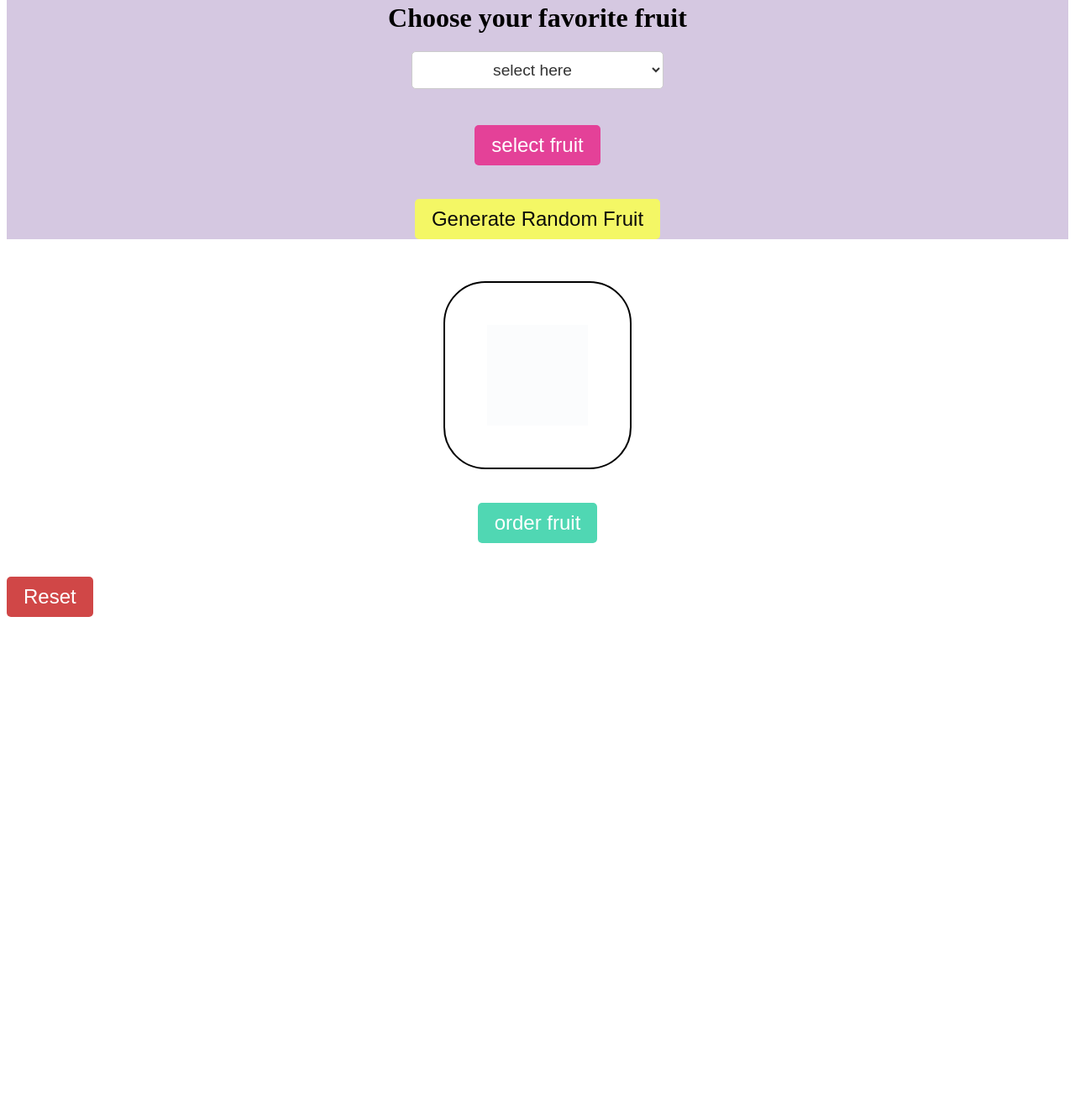
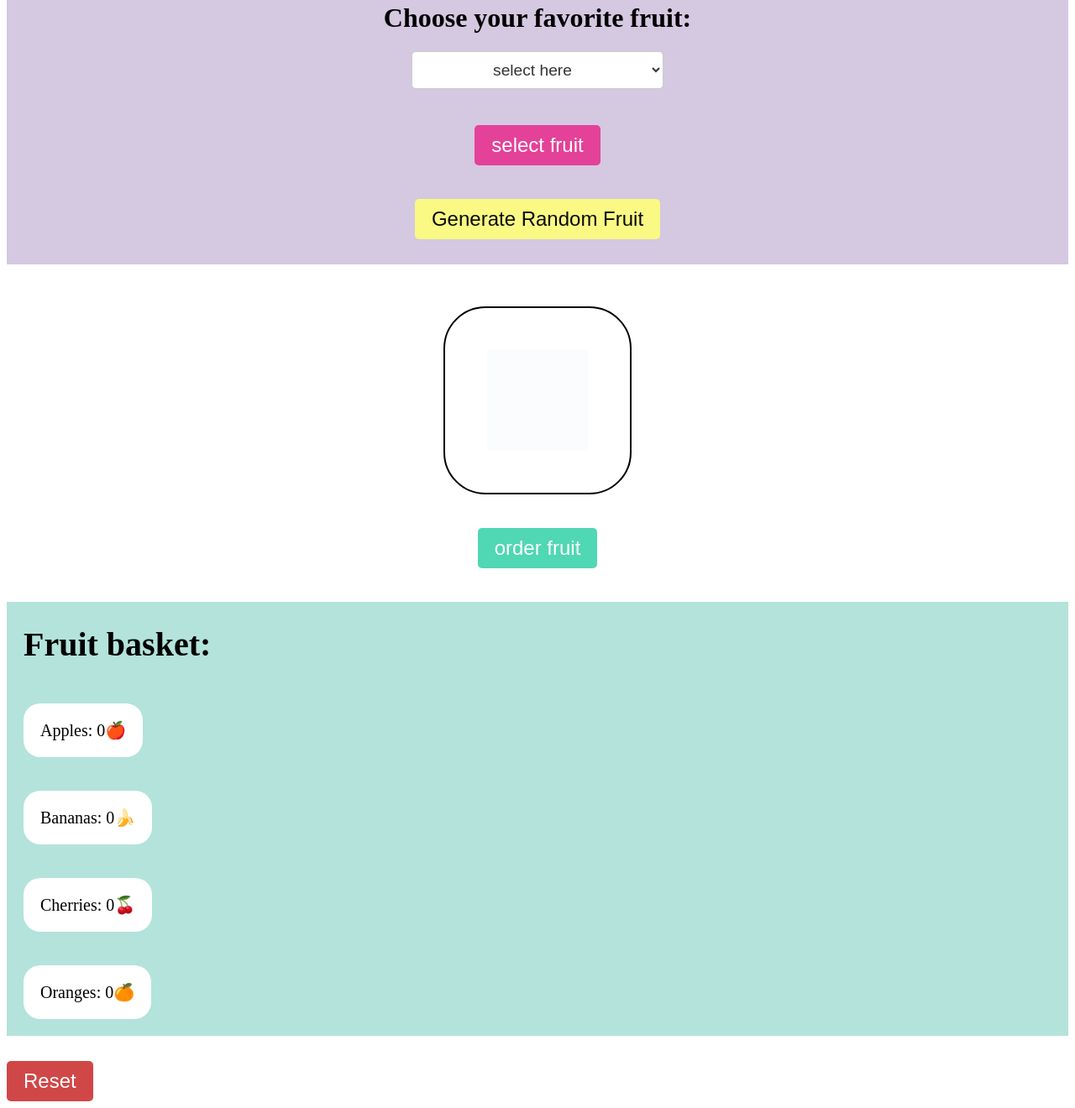
Before and after one commit to NinaWald/dom-events-and-forms, a plain HTML site: page index.html in a window 1280 px wide. Shown: the part 478-1798 px from the top of the page at 84% size. Before the commit the page ends 1221 px from the top, so only its background shows below. Drawn offline with Linux system fonts and the light colour scheme.

Commit message:
added fruit count ++ increment logic

```diff
--- a/index.html
+++ b/index.html
@@ -16,7 +16,7 @@
 
     <label>
         <form>
-            <h1>Choose your favorite fruit</h1>
+            <h1>Choose your favorite fruit:</h1>
             <select name="fruits" id="fruitDropdown">
                 <option value="" disabled selected>select here</option>
                 <option value="apple">APPLE</option>
@@ -49,6 +49,13 @@
             order fruit
         </button>
     </div>
+    <div class="fruitCount">
+        <h1>Fruit basket:</h1>
+        <p>Apples: <span id="appleCount">0</span>🍎</p>
+        <p>Bananas: <span id="bananaCount">0</span>🍌</p>
+        <p>Cherries: <span id="cherryCount">0</span>🍒</p>
+        <p>Oranges: <span id="orangeCount">0</span>🍊</p>
+    </div>
     <div class="reset-button-container">
         <button id="resetButton" class="reset-btn">
             Reset
--- a/script.js
+++ b/script.js
@@ -13,6 +13,27 @@ const resetButton = document.getElementById("resetButton");
 const randomButton = document.getElementById("random-button");
 // These lines reference to the HTML element ids
 
+const fruitCounts = {
+    apple: 0,
+    banana: 0,
+    cherry: 0,
+    orange: 0
+};
+
+const fruitCountDisplay = {
+    apple: document.getElementById("appleCount"),
+    banana: document.getElementById("bananaCount"),
+    cherry: document.getElementById("cherryCount"),
+    orange: document.getElementById("orangeCount")
+};
+
+
+/*
+This block below defines an object called fruitImages that maps fruit names
+to image file names (e.g., "apple.png").
+ It also includes an entry for "order" to represent the thumbs-up image
+used when placing an order.
+*/
 const fruitImages = {
     apple: "apple.png",
     banana: "banana.png",
@@ -20,11 +41,6 @@ const fruitImages = {
     orange: "orange.png",
     order: "thumb.png"
 };
-/*
-This block defines an object called fruitImages that maps fruit names
- (e.g., "apple") to image file names (e.g., "apple.png").
- It also includes an entry for "order" to represent the thumb-image used when placing an order.
-*/
 
 /*
 This line below adds a click event listener to the button element.
@@ -52,9 +68,10 @@ button.addEventListener("click", () => {
     }   else if (selectedFruit === "orange") {
         imageContainer.style.backgroundColor = "orange";
     }
-
-        // Add a console.log to show the selected fruit
-        console.log(`Selected fruit: ${selectedFruit}`);
+        // Increment and display the fruit count
+        fruitCounts[selectedFruit]++;
+    // Update the content of the corresponding fruit count display element
+    fruitCountDisplay[selectedFruit].textContent = fruitCounts[selectedFruit];
     } else {
         imageContainer.src = ""; // Clear the image
         imageContainer.alt = "Selected Fruit Image"; // Reset the alt attribute
@@ -104,7 +121,14 @@ resetButton.addEventListener("click", () => {
     // Reset the imageContainer to its initial state
     imageContainer.src = "images/white.png";
     imageContainer.alt = "fruit";
+    imageContainer.style.backgroundColor = "white";
 
     // Reset the dropdown to its initial state
     fruitDropdown.value = "";
+
+      // Clear the fruit counts
+      for (const fruit in fruitCounts) {
+        fruitCounts[fruit] = 0;
+        fruitCountDisplay[fruit].textContent = "0";
+    }
 });
--- a/style.css
+++ b/style.css
@@ -147,7 +147,7 @@ form h2 {
 }
 
 .random-btn {
-    background-color: #f4f765;
+    background-color: #f9f984;
     color: #0a0a0a;
     padding: 10px 20px;
     border: none;
@@ -156,6 +156,27 @@ form h2 {
     cursor: pointer;
     display: flex;
 }
+
+.random-button-container {
+    margin-bottom: 30px;
+}
+
+.fruitCount {
+    display: flex;
+    align-items: flex-start;
+    padding-left: 20px;
+    justify-content: center;
+    background-color: rgb(179, 227, 218);
+    flex-direction: column;
+    margin-bottom: 30px;
+    font-size: 20px;
+ }
+
+ p {
+    background-color: white;
+    border-radius: 20px;
+    padding: 20px;
+ }
 
 .reset-btn {
     background-color: #d04747;
```
